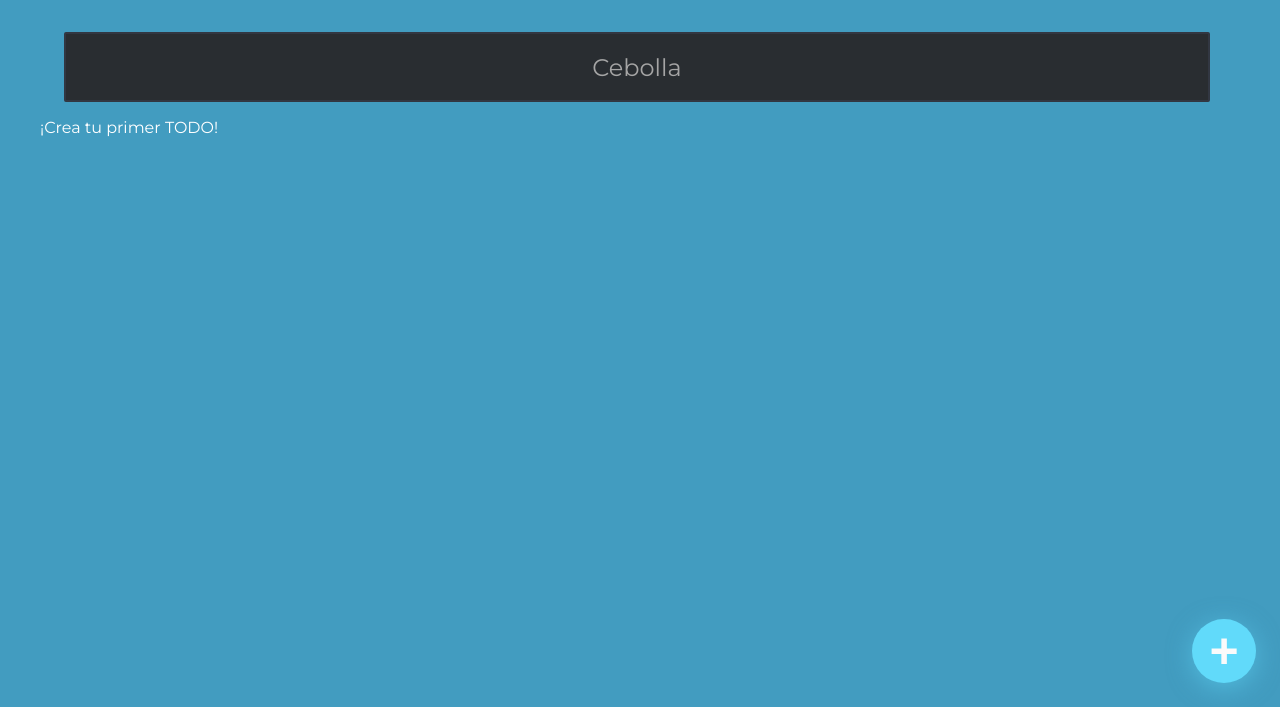
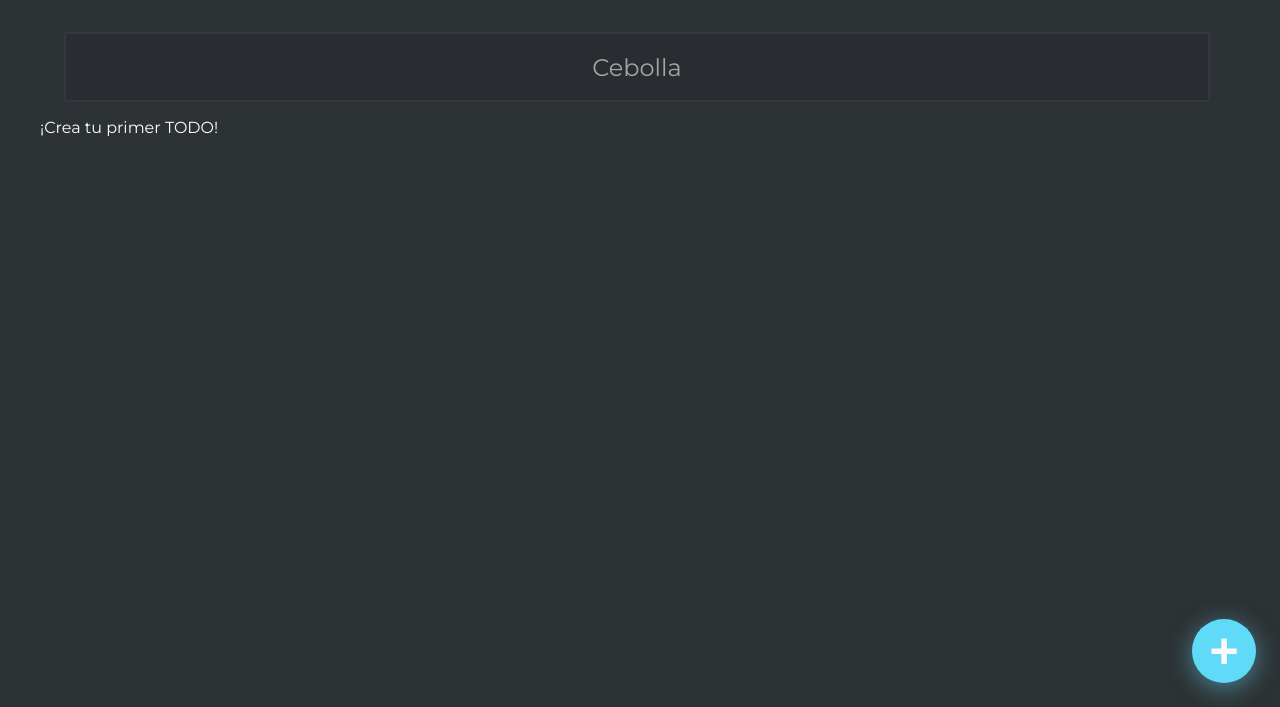
Before and after one commit to thhomasgt99/Tasks-app, a React app: page / in a window 1280 px wide. Shown: the part 93-800 px from the top of the page. Built offline with nearby package versions, Linux system fonts and the light colour scheme.

Commit message:
Integracion continua

```diff
--- a/src/index.css
+++ b/src/index.css
@@ -1,7 +1,7 @@
 body {
   margin: 0;
   padding: 0;
-  background: #429cc0;
+  background: #2d3234;
   color: #ffffff;
   font-family: 'Montserrat', Arial, Helvetica, sans-serif;
 }
```
Also changed, not shown: README.md.
